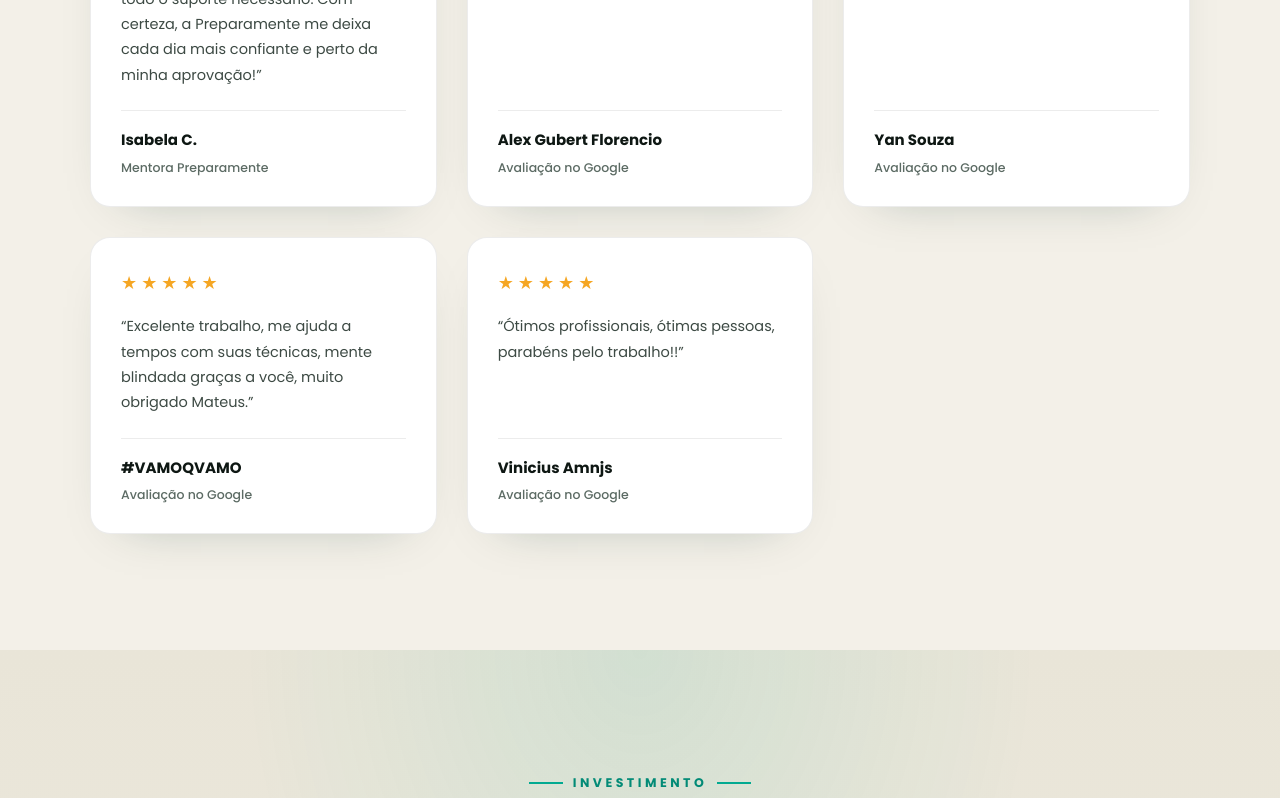
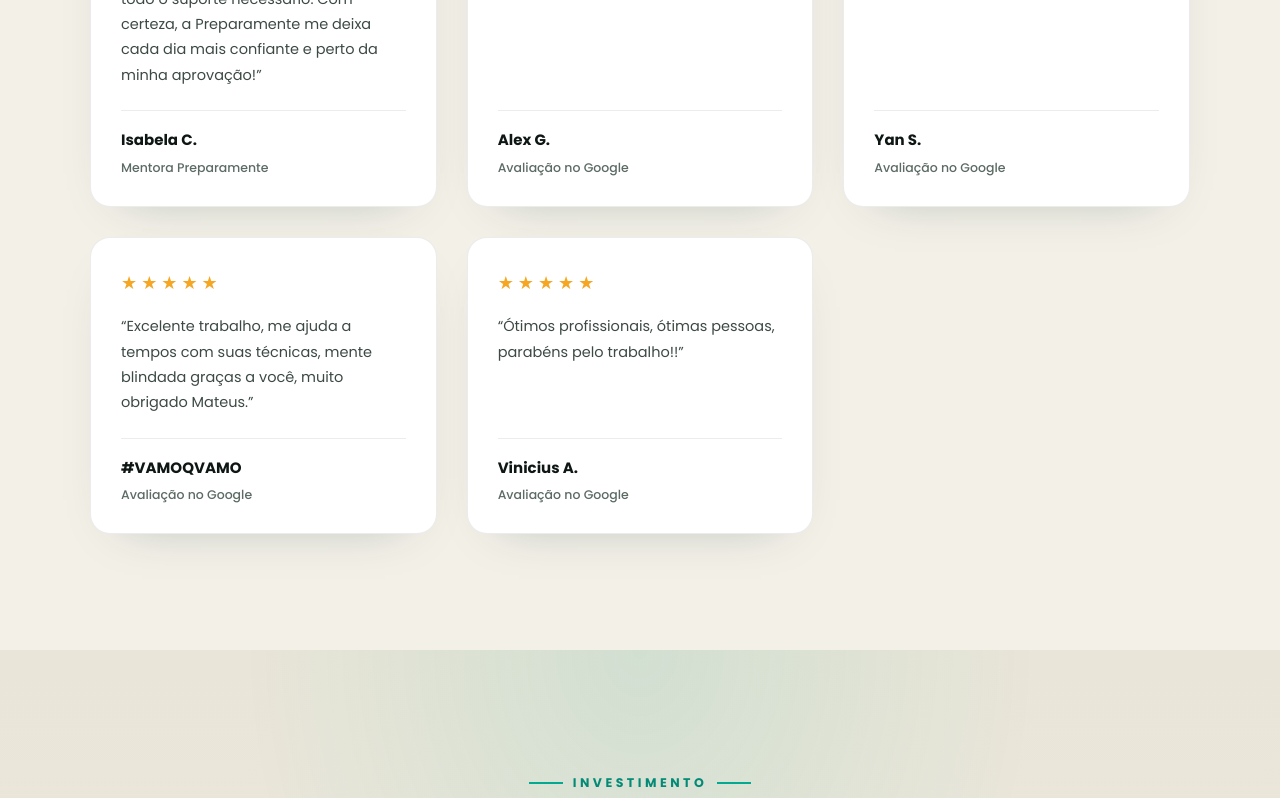
Before and after one commit to KyrosMarketing/Mentoria-Preparamente, a plain HTML site: page index.html in a window 1280 px wide. Shown: the part 7620-8418 px from the top of the page. Drawn offline with Linux system fonts and the light colour scheme.

Commit message:
Update index.html

```diff
--- a/index.html
+++ b/index.html
@@ -330,13 +330,13 @@
           <article class="depo-card reveal">
             <div class="depo-stars" aria-label="5 de 5 estrelas">★★★★★</div>
             <blockquote>“O Mateus é um excelente profissional, muito didático nos atendimentos e técnicas de manejo, gosto muito da sua abordagem baseada em evidências, tem me ajudado de maneira objetiva e prática.”</blockquote>
-            <footer class="depo-author"><strong>Alex Gubert Florencio</strong><span>Avaliação no Google</span></footer>
+            <footer class="depo-author"><strong>Alex G.</strong><span>Avaliação no Google</span></footer>
           </article>
 
           <article class="depo-card reveal">
             <div class="depo-stars" aria-label="5 de 5 estrelas">★★★★★</div>
             <blockquote>“O Mateus é um excelente profissional! Ele me auxiliou/auxilia a entender meus comportamentos, refletir e a evoluir, por meio de conversas, desafios e feedbacks. Recomendo seu trabalho sem medo algum.”</blockquote>
-            <footer class="depo-author"><strong>Yan Souza</strong><span>Avaliação no Google</span></footer>
+            <footer class="depo-author"><strong>Yan S.</strong><span>Avaliação no Google</span></footer>
           </article>
 
           <article class="depo-card reveal">
@@ -348,7 +348,7 @@
           <article class="depo-card reveal">
             <div class="depo-stars" aria-label="5 de 5 estrelas">★★★★★</div>
             <blockquote>“Ótimos profissionais, ótimas pessoas, parabéns pelo trabalho!!”</blockquote>
-            <footer class="depo-author"><strong>Vinicius Amnjs</strong><span>Avaliação no Google</span></footer>
+            <footer class="depo-author"><strong>Vinicius A.</strong><span>Avaliação no Google</span></footer>
           </article>
         </div>
       </div>
@@ -440,7 +440,7 @@
 
             <ul class="plano-benef">
               <li>Acesso Completo ao Curso Preparamente</li>
-              <li>10 Sessões de Psicoterapia</li>
+              <li>8 Sessões de Psicoterapia</li>
               <li>Acompanhamento com Preparador Físico</li>
               <li>Sessão com Nutricionista e Dieta Personalizada</li>
               <li>Análise Individual de Rotina</li>
```
